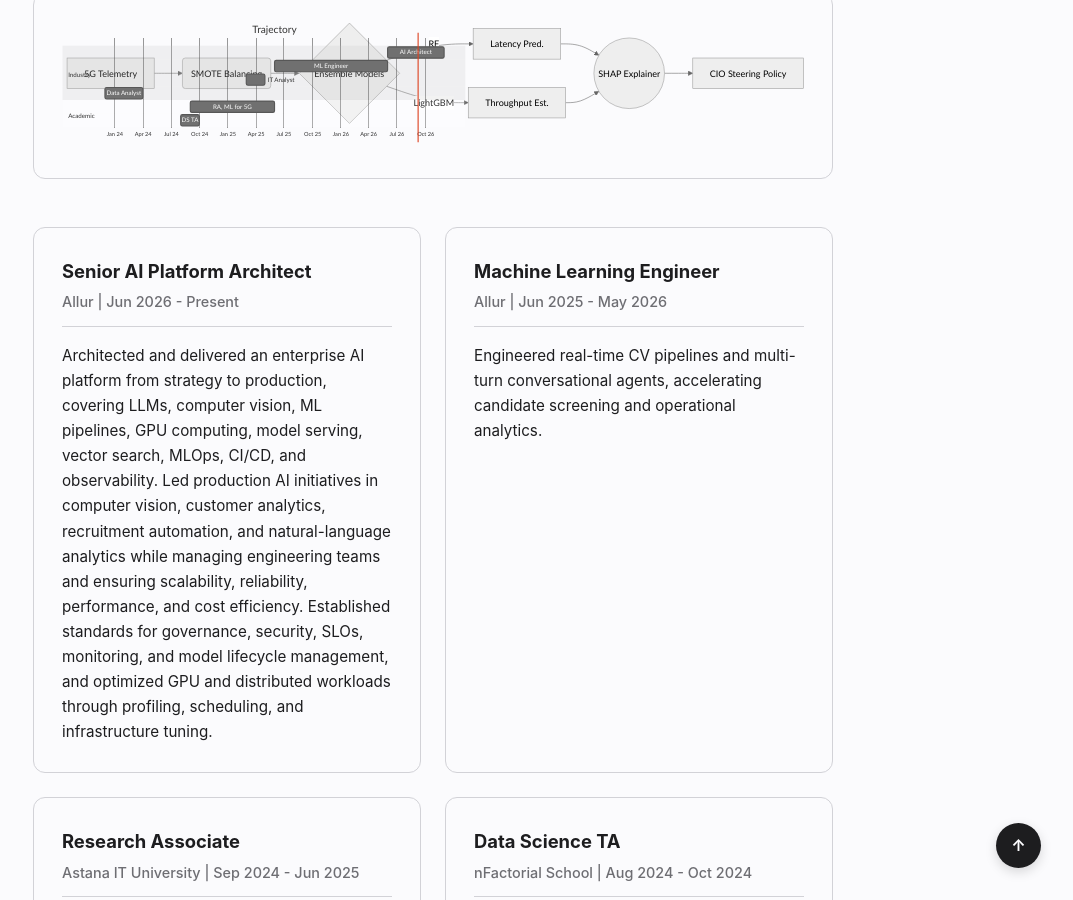
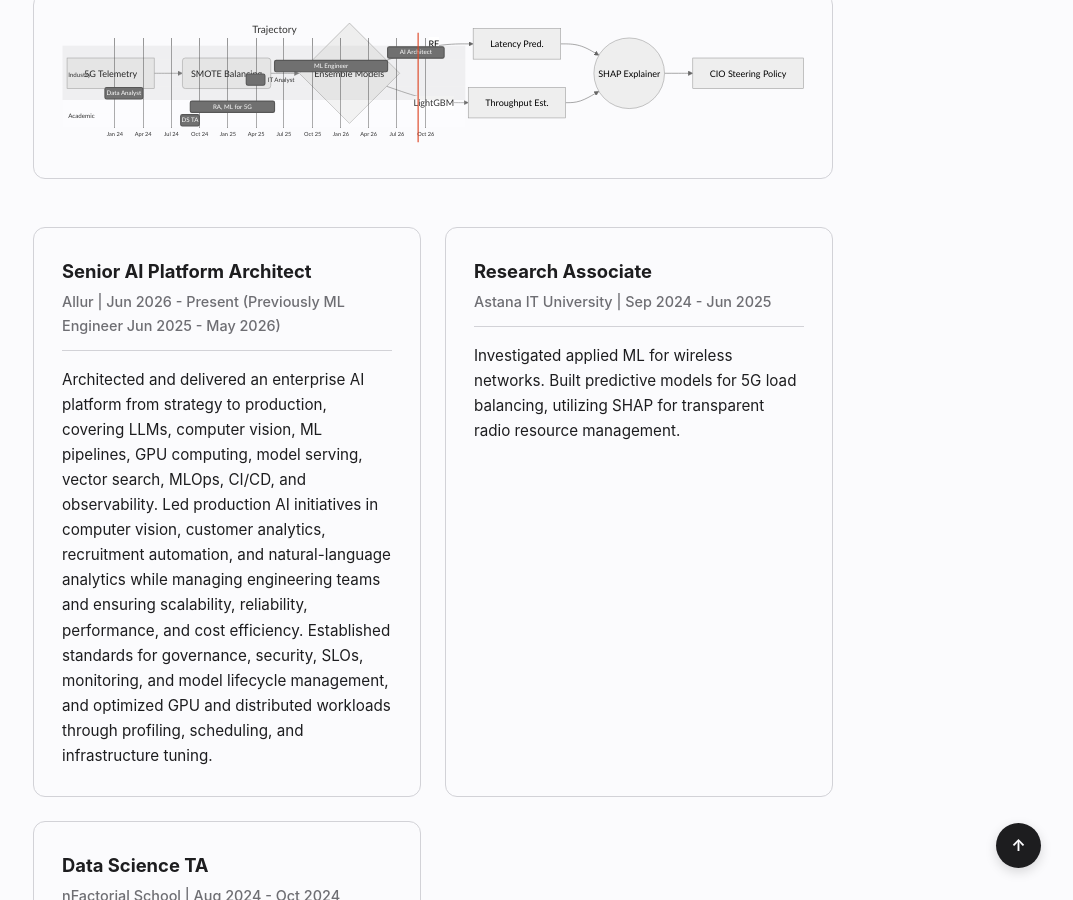
Before and after one commit to almansur04/almansur04.github.io, a Jekyll site: the page built from index.html, in a window 1280 px wide and 900 px high, scrolled down 2037 px. Shown: the whole window, without its empty margins (207-1280 px from the left). Built offline with Jekyll 4.4.1, drawn with Linux system fonts in a browser that asks for light colours.

Commit message:
Revise job title and subtitle in experience section
Updated job title and subtitle for clarity and added previous role information.

```diff
--- a/_includes/experience.html
+++ b/_includes/experience.html
@@ -26,20 +26,10 @@
         <div class="card">
             <div class="card-header">
                 <div class="card-title">Senior AI Platform Architect</div>
-                <div class="card-subtitle">Allur | Jun 2026 &#45; Present</div>
+                <div class="card-subtitle">Allur | Jun 2026 &#45; Present (Previously ML Engineer Jun 2025 - May 2026)</div>
             </div>
             <p class="description">
                 Architected and delivered an enterprise AI platform from strategy to production, covering LLMs, computer vision, ML pipelines, GPU computing, model serving, vector search, MLOps, CI/CD, and observability. Led production AI initiatives in computer vision, customer analytics, recruitment automation, and natural-language analytics while managing engineering teams and ensuring scalability, reliability, performance, and cost efficiency. Established standards for governance, security, SLOs, monitoring, and model lifecycle management, and optimized GPU and distributed workloads through profiling, scheduling, and infrastructure tuning.
-            </p>
-        </div>
-
-        <div class="card">
-            <div class="card-header">
-                <div class="card-title">Machine Learning Engineer</div>
-                <div class="card-subtitle">Allur | Jun 2025 &#45; May 2026</div>
-            </div>
-            <p class="description">
-                Engineered real-time CV pipelines and multi-turn conversational agents, accelerating candidate screening and operational analytics.
             </p>
         </div>
 
```
